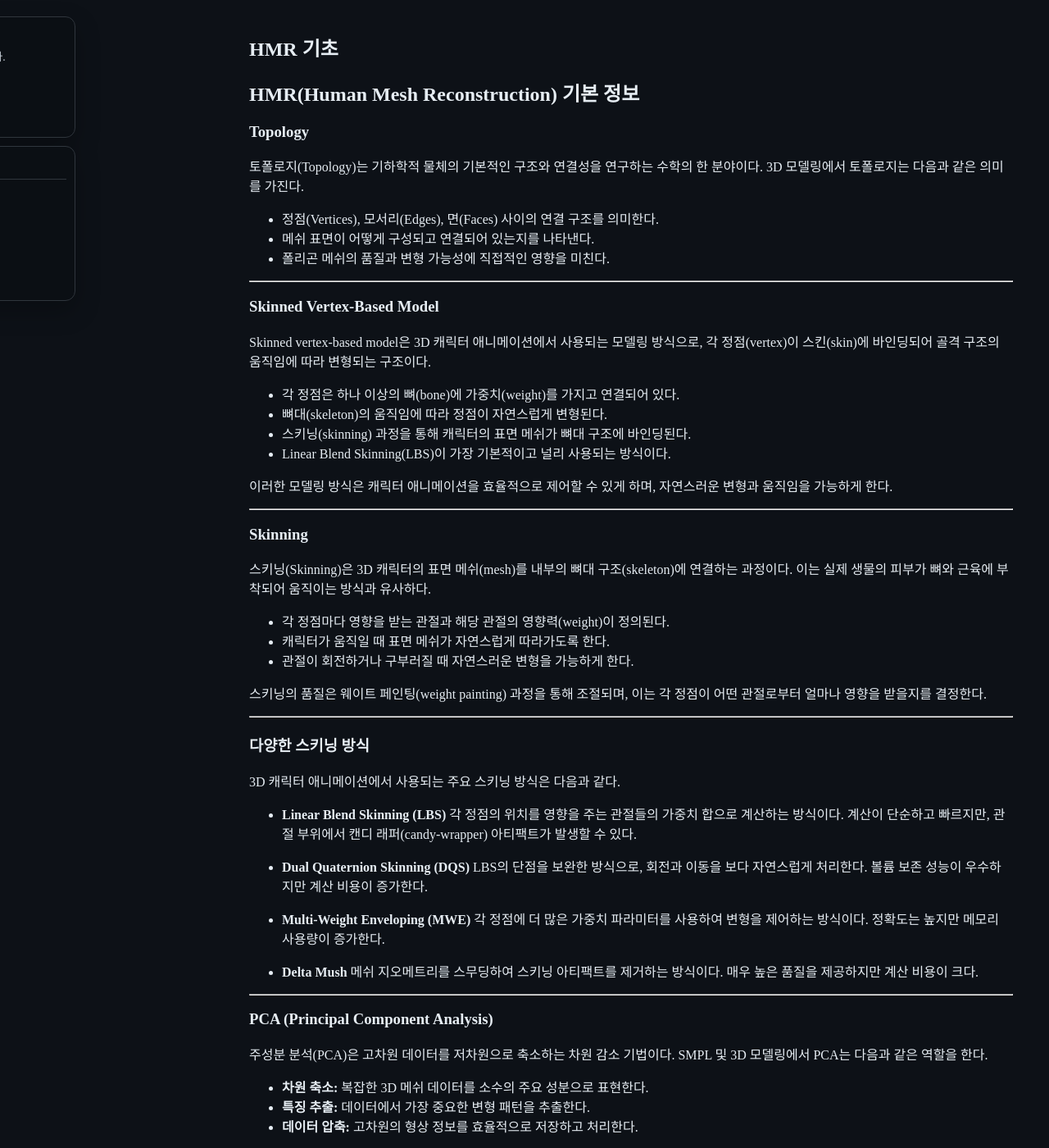
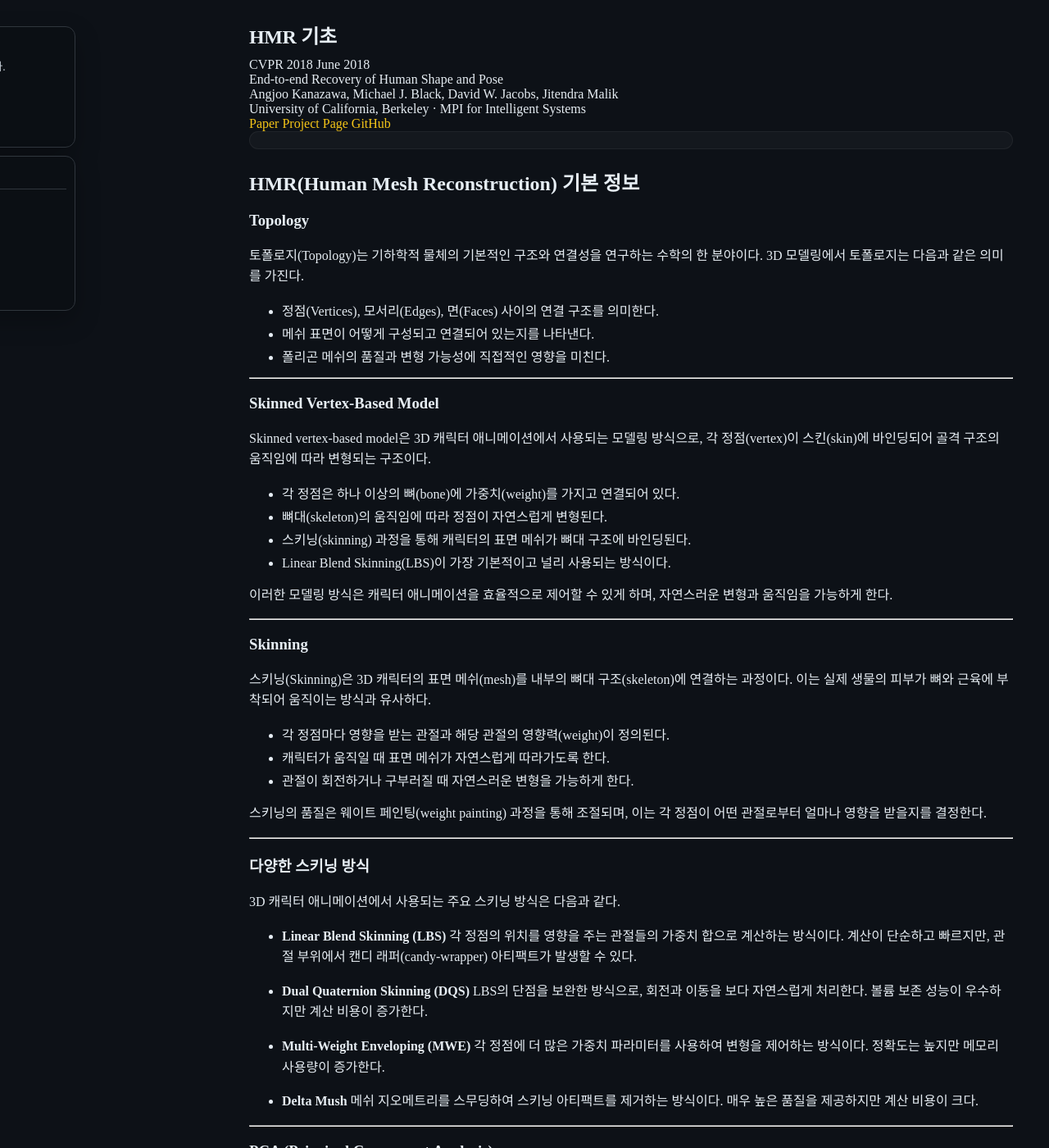
Before and after one commit to MaGyeongBin/MaGyeongBin.github.io, a Jekyll site: the page built from _posts/2026-02-08-smpl.md, in a window 1280 px wide and 1400 px high. Shown: the whole window at 82% size. Built offline with Jekyll 4.4.1, drawn with Linux system fonts in a browser that asks for light colours.

Commit message:
posting new paper-review

```diff
--- /dev/null
+++ b/_includes/paper-banner.html
@@ -0,0 +1,24 @@
+<div class="paper-banner">
+  <div class="paper-meta">
+    <span class="paper-venue">CVPR 2018</span>
+    <span class="paper-date">June 2018</span>
+  </div>
+
+  <div class="paper-title">
+    End-to-end Recovery of Human Shape and Pose
+  </div>
+
+  <div class="paper-authors">
+    Angjoo Kanazawa, Michael J. Black, David W. Jacobs, Jitendra Malik
+  </div>
+
+  <div class="paper-affiliation">
+    University of California, Berkeley · MPI for Intelligent Systems
+  </div>
+
+  <div class="paper-links">
+    <a href="https://openaccess.thecvf.com/content_cvpr_2018/papers/Kanazawa_End-to-End_Recovery_of_CVPR_2018_paper.pdf" target="_blank">Paper</a>
+    <a href="https://akanazawa.github.io/hmr/" target="_blank">Project Page</a>
+    <a href="https://github.com/akanazawa/hmr" target="_blank">GitHub</a>
+  </div>
+</div>
--- a/_layouts/post.html
+++ b/_layouts/post.html
@@ -3,7 +3,11 @@ layout: page
 no_banner: true
 ---
 
-<div class="post-meta-top">
+<div class="post-body-card">
+  {% include paper-banner.html %}
+
+  <div class="post-meta-top">
+  </div>
+
+  {{ content }}
 </div>
-
-{{ content }}
--- a/assets/post.scss
+++ b/assets/post.scss
@@ -1,42 +1,103 @@
 ---
 ---
 
-/* Post-page specific overrides */
+/* ==========================================================================
+   Post-page specific overrides (clean & readable)
+   ========================================================================== */
 
-/* Hide banner/search on post pages, shrink title */
+/* 1) Hide banner/search on post pages */
 .is-post .monkey-header,
 .is-post .hero-search {
   display: none;
 }
 
+/* 2) Post page top spacing: give content breathing room */
+.is-post .layout-with-sidebar {
+  padding-top: var(--spacing-3xl);
+}
+
+/* 3) Site title: smaller but still classy */
 .is-post .site_title,
 .is-post .site-title {
-  font-size: 1.8rem;
-  line-height: 1.2;
+  font-size: 1.6rem;
+  line-height: 1.15;
   margin: 0;
+  letter-spacing: -0.01em;
 }
 
-.is-post .layout-with-sidebar {
-  padding-top: var(--spacing-xl);
+/* 4) Page typography: tighten headings a bit for posts */
+.is-post main.page_content h1 {
+  margin-top: 0;
+  margin-bottom: var(--spacing-lg);
+  line-height: 1.15;
+  letter-spacing: -0.015em;
 }
 
-/* Post meta (date/categories) on post page */
-.post-meta-top {
-  font-size: 0.9rem;
-  color: var(--text-secondary);
-  margin: 0 0 var(--spacing-md) 0;
+.is-post main.page_content h2 {
+  margin-top: 1.8rem;
+  margin-bottom: 0.75rem;
+  line-height: 1.2;
 }
 
-.post-meta-top .post-date {
-  margin-right: var(--spacing-md);
+.is-post main.page_content p {
+  line-height: 1.6;
 }
 
+/* 5) Post meta block: make it look like a subtle chip row */
+.post-meta-top {
+  display: flex;
+  flex-wrap: wrap;
+  gap: 10px;
+  align-items: center;
+
+  font-size: 0.88rem;
+  color: var(--text-tertiary);
+  margin: 0 0 var(--spacing-2xl) 0;
+  padding: 10px 12px;
+
+  background: rgba(255, 255, 255, 0.03);
+  border: 1px solid var(--border-subtle);
+  border-radius: var(--radius-md);
+}
+
+/* optional: small dot separator vibe */
+.post-meta-top .post-date::before {
+  content: "🗓️";
+  margin-right: 6px;
+  opacity: 0.9;
+}
+
+.post-meta-top .post-cats::before {
+  content: "🏷️";
+  margin-right: 6px;
+  opacity: 0.9;
+}
+
+/* remove old margin-based spacing */
+.post-meta-top .post-date {
+  margin-right: 0;
+}
+
+/* categories link styling */
 .post-meta-top .post-cats a {
   color: var(--accent-primary);
+  border-bottom: 1px solid transparent;
+  transition: color 0.2s ease, border-color 0.2s ease;
 }
 
 .post-meta-top .post-cats a:hover {
   color: var(--accent-hover);
-  text-decoration: underline;
-  text-decoration-color: var(--accent-hover);
+  border-bottom-color: var(--accent-hover);
+  text-decoration: none;
 }
+
+/* 6) Optional: tighten list spacing on post pages */
+.is-post main.page_content ul,
+.is-post main.page_content ol {
+  margin-top: 0.6rem;
+  margin-bottom: 0.9rem;
+}
+
+.is-post main.page_content li {
+  margin: 0.25rem 0;
+}
```
Also changed, not shown: _posts/2026-02-09-hmr.md (added, +119 -0 lines), _posts/2026-02-08-smpl.md (renamed from _posts/2026-02-08-smpl-html.md), assets/img/2026-02-09-hmr/image 1.png (added), assets/img/2026-02-09-hmr/image 2.png (added), assets/img/2026-02-09-hmr/image 3.png (added), assets/img/2026-02-09-hmr/image 4.png (added), assets/img/2026-02-09-hmr/image 5.png (added), assets/img/2026-02-09-hmr/image 6.png (added), assets/img/2026-02-09-hmr/image 7.png (added), assets/img/2026-02-09-hmr/image.png (added).
